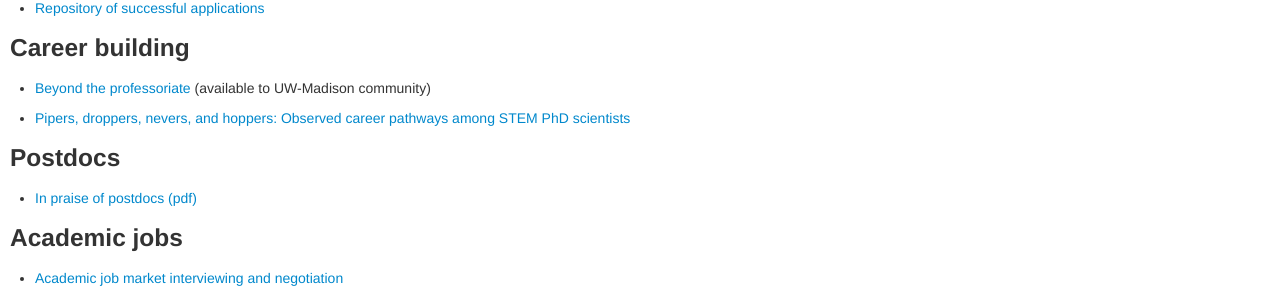
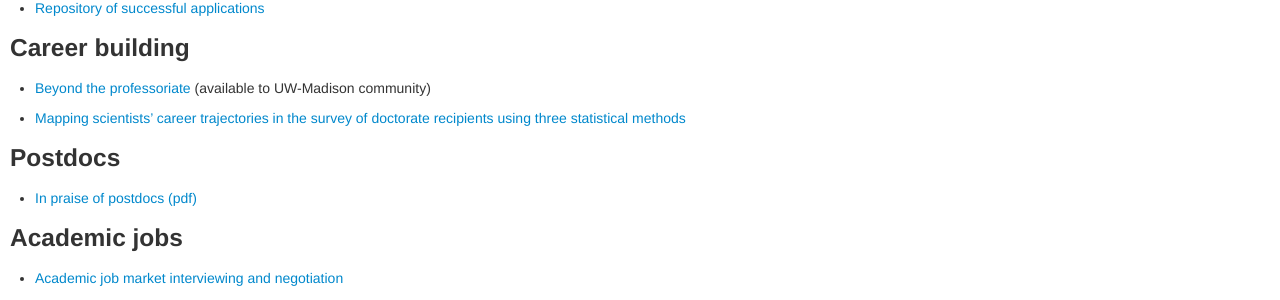
Before and after one commit to kbroman/BMI883, a Jekyll site: the page built from resources.md, in a window 1280 px wide. Shown: the part 1594-1894 px from the top of the page. Built offline with Jekyll 4.4.1, drawn with Linux system fonts in a browser that asks for light colours.

Commit message:
resources.md: update a reference

```diff
--- a/resources.md
+++ b/resources.md
@@ -101,12 +101,13 @@ description: Resources for BMI 883/884, Biomedical data science professional ski
 - [Beyond the professoriate](https://kb.wisc.edu/grad/133289)
   (available to UW-Madison community)
 
-- [Pipers, droppers, nevers, and hoppers: Observed career pathways
-  among STEM PhD scientists](https://papers.ssrn.com/sol3/papers.cfm?abstract_id=3939090)
+- [Mapping scientists’ career trajectories in the survey of doctorate recipients using three statistical methods](https://doi.org/10.1038/s41598-023-34809-1)
+
 
 ### Postdocs
 
 - [In praise of postdocs (pdf)](https://imstat.org/wp-content/uploads/Bulletin32_6.pdf#page=4)
+
 
 ### Academic jobs
 
```
